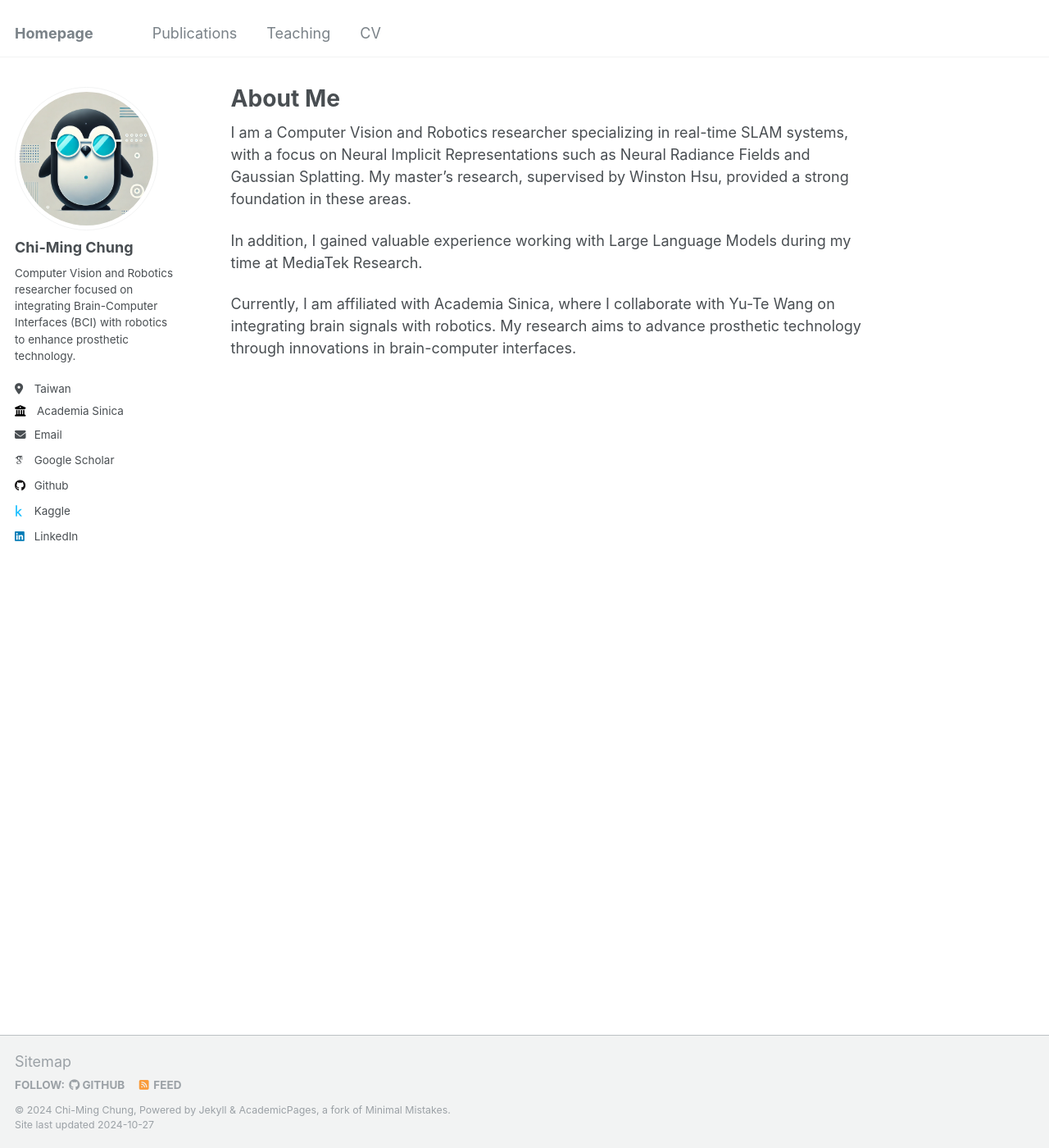
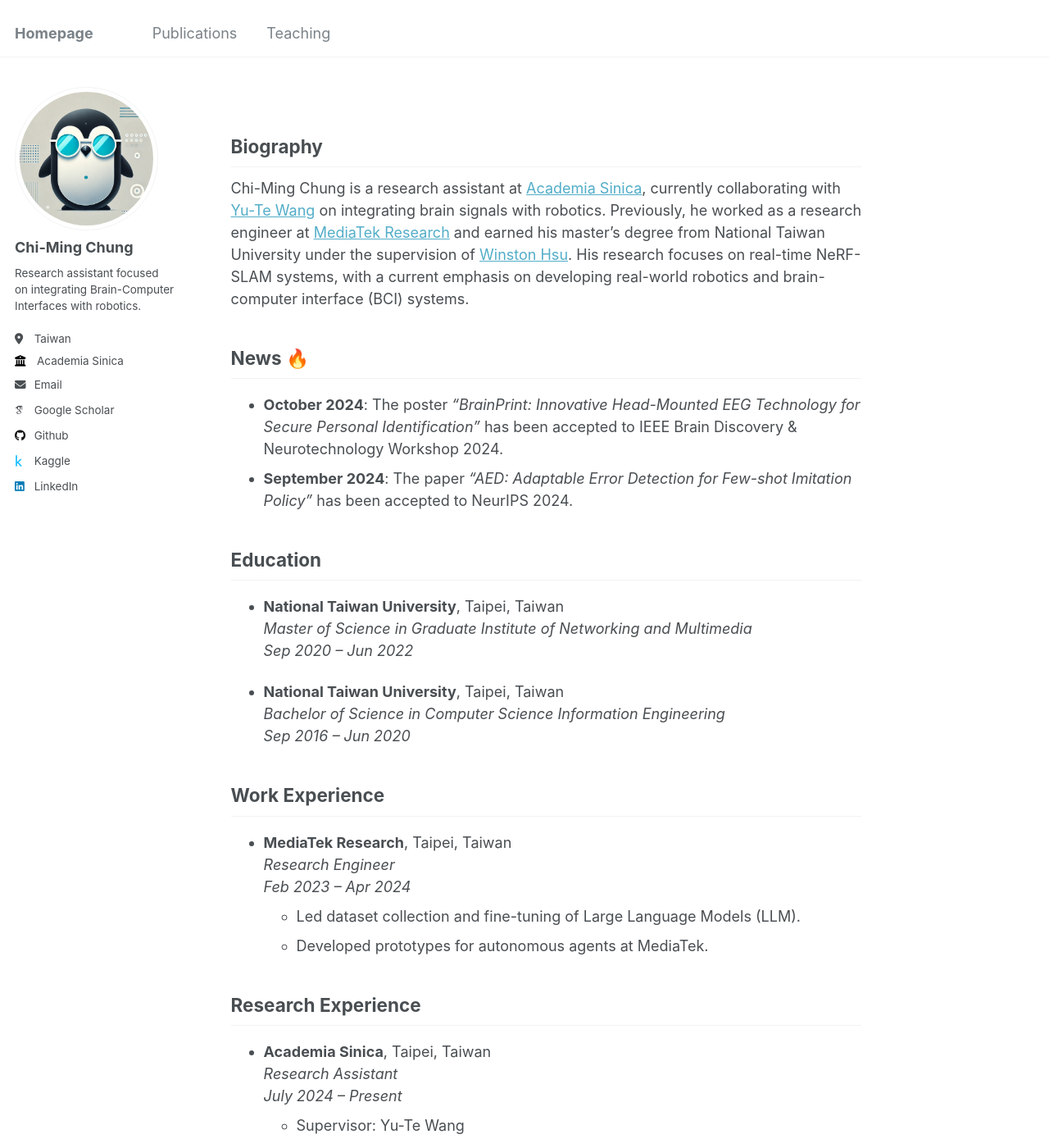
Before and after one commit to MarvinChung/MarvinChung.github.io, a Jekyll site: the page built from _pages/about.md, in a window 1280 px wide and 1400 px high. Shown: the whole window at 82% size. Built offline with Jekyll 4.4.1, drawn with Linux system fonts in a browser that asks for light colours; emoji names are drawn with the system emoji font; some web fonts are replaced; some of the changed text lies outside the part shown.

Commit message:
update homepage

```diff
--- a/_config.yml
+++ b/_config.yml
@@ -24,7 +24,7 @@ author:
   avatar           : "easy_penguin.jpg"
   name             : "Chi-Ming Chung"
   pronouns         : # example: "she/her"
-  bio              : "Computer Vision and Robotics researcher focused on integrating Brain-Computer Interfaces (BCI) with robotics to enhance prosthetic technology."
+  bio              : "Research assistant focused on integrating Brain-Computer Interfaces with robotics."
   location         : "Taiwan"
   employer         : "Academia Sinica"
   uri              : # URL
--- a/_data/navigation.yml
+++ b/_data/navigation.yml
@@ -20,8 +20,8 @@ main:
   # - title: "Blog Posts"
   #   url: /year-archive/
 
-  - title: "CV"
-    url: /cv/
+  # - title: "CV"
+  #   url: /cv/
 
   # - title: "Guide"
   #   url: /markdown/
--- a/_pages/about.md
+++ b/_pages/about.md
@@ -1,14 +1,73 @@
 ---
 permalink: /
-title: "About Me"
+title: ""
 author_profile: true
 redirect_from:
   - /about/
   - /about.html
 ---
 
-I am a Computer Vision and Robotics researcher specializing in real-time SLAM systems, with a focus on Neural Implicit Representations such as Neural Radiance Fields and Gaussian Splatting. My master’s research, supervised by Winston Hsu, provided a strong foundation in these areas.
+## Biography
 
-In addition, I gained valuable experience working with Large Language Models during my time at MediaTek Research.
+Chi-Ming Chung is a research assistant at [Academia Sinica](https://www.sinica.edu.tw/en/), currently collaborating with [Yu-Te Wang](https://homepage.citi.sinica.edu.tw/pages/yutewang/index_en.html) on integrating brain signals with robotics. Previously, he worked as a research engineer at [MediaTek Research](https://i.mediatek.com/mediatekresearch) and earned his master's degree from National Taiwan University under the supervision of [Winston Hsu](https://winstonhsu.info/). His research focuses on real-time NeRF-SLAM systems, with a current emphasis on developing real-world robotics and brain-computer interface (BCI) systems.
 
-Currently, I am affiliated with Academia Sinica, where I collaborate with Yu-Te Wang on integrating brain signals with robotics. My research aims to advance prosthetic technology through innovations in brain-computer interfaces.
+## News :fire:
+- **October 2024**: The poster *"BrainPrint: Innovative Head-Mounted EEG Technology for Secure Personal Identification"* has been accepted to IEEE Brain Discovery & Neurotechnology Workshop 2024.
+- **September 2024**: The paper *"AED: Adaptable Error Detection for Few-shot Imitation Policy"* has been accepted to NeurIPS 2024.
+
+## Education
+- **National Taiwan University**, Taipei, Taiwan
+  *Master of Science in Graduate Institute of Networking and Multimedia*
+  *Sep 2020 -- Jun 2022*
+
+- **National Taiwan University**, Taipei, Taiwan
+  *Bachelor of Science in Computer Science Information Engineering*
+  *Sep 2016 -- Jun 2020*
+
+## Work Experience
+- **MediaTek Research**, Taipei, Taiwan
+  *Research Engineer*
+  *Feb 2023 -- Apr 2024*
+  - Led dataset collection and fine-tuning of Large Language Models (LLM).
+  - Developed prototypes for autonomous agents at MediaTek.
+
+## Research Experience
+- **Academia Sinica**, Taipei, Taiwan
+  *Research Assistant*
+  *July 2024 -- Present*
+  - Supervisor: Yu-Te Wang
+  - Conducted research on Brain-Computer Interface (BCI) technologies.
+
+- **National Taiwan University**, Taipei, Taiwan
+  *Research Assistant*
+  *May 2024 -- July 2024*
+  - Advisor: Prof. Winston Hsu
+  - Research on Gaussian Splatting and SLAM, submitted to AAAI 2025.
+
+## Teaching Experience
+- **National Taiwan University**, Taipei, Taiwan
+  *Teaching Assistant for Introduction to Computer*
+  *Sep 2020 -- Jan 2021*
+  - Instructor: Prof. Winston Hsu
+
+- **National Taiwan University**, Taipei, Taiwan
+  *Teaching Assistant for Deep Learning For Human Language Processing*
+  *Sep 2019 -- Jan 2020*
+  - Instructor: Prof. Hung-Yi Lee
+
+## Skills
+
+- **Programming**:
+  ARM Assembly Language, Python, C/C++, Pytorch, Java, CUDA, ROS
+
+- **Technologies**:
+  LangChain, Git, Docker, Linux, OpenCV, FastAPI, Kubernetes, Google Cloud Platform
+
+- **Certifications**:
+  Self-Driving Car Engineer Nanodegree
+
+## Selected Publications
+
+1. (First Author) **C.-M. Chung**, et al., *Orbeez-slam: A real-time monocular visual slam with orb features and nerf-realized mapping*, ICRA 2023. [Link](https://ieeexplore.ieee.org/document/10160950)
+
+2. (Co-First Author) Yeh, J. F.,  **C.-M. Chung**, et al., *Stage Conscious Attention Network (scan): A demonstration-conditioned policy for few-shot imitation*, AAAI 2022. [Link](https://doi.org/10.1609/aaai.v36i8.20868)
```
Also changed, not shown: _publications/publication.md (+0 -2 lines).
